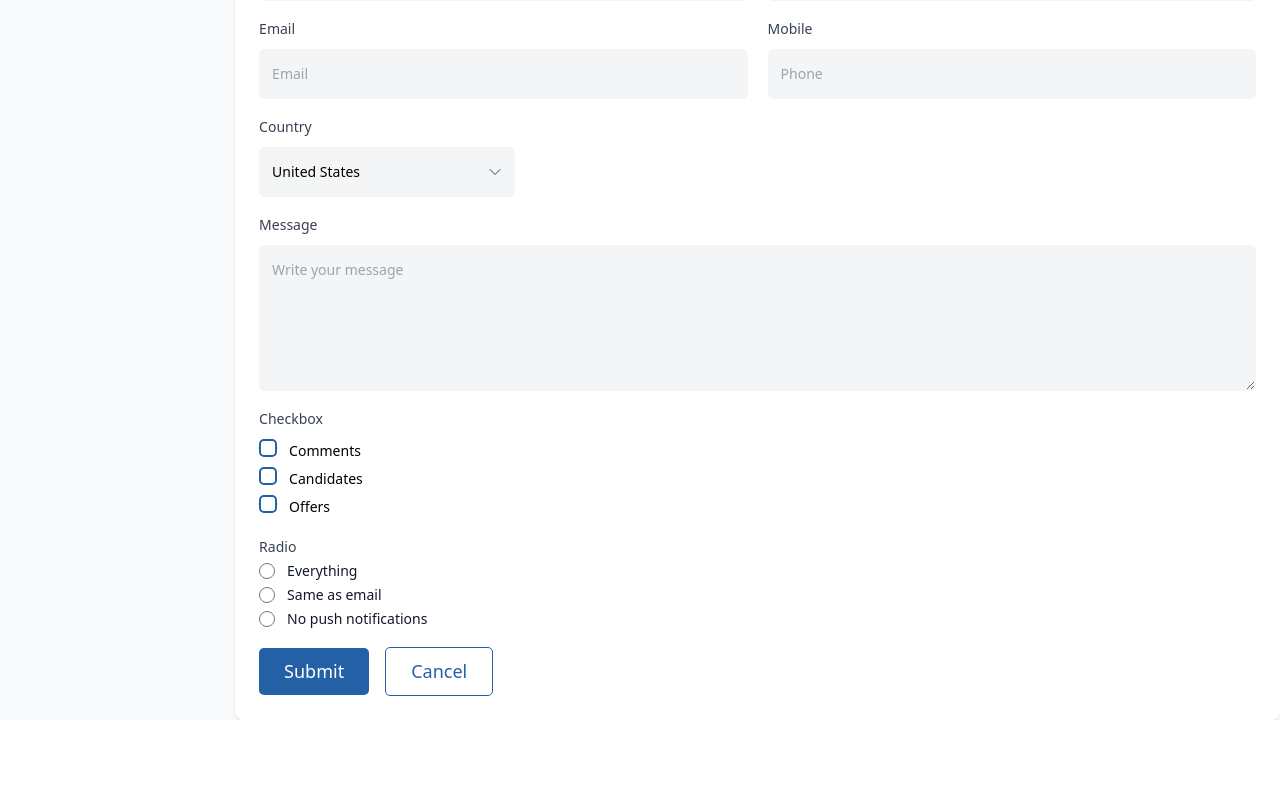
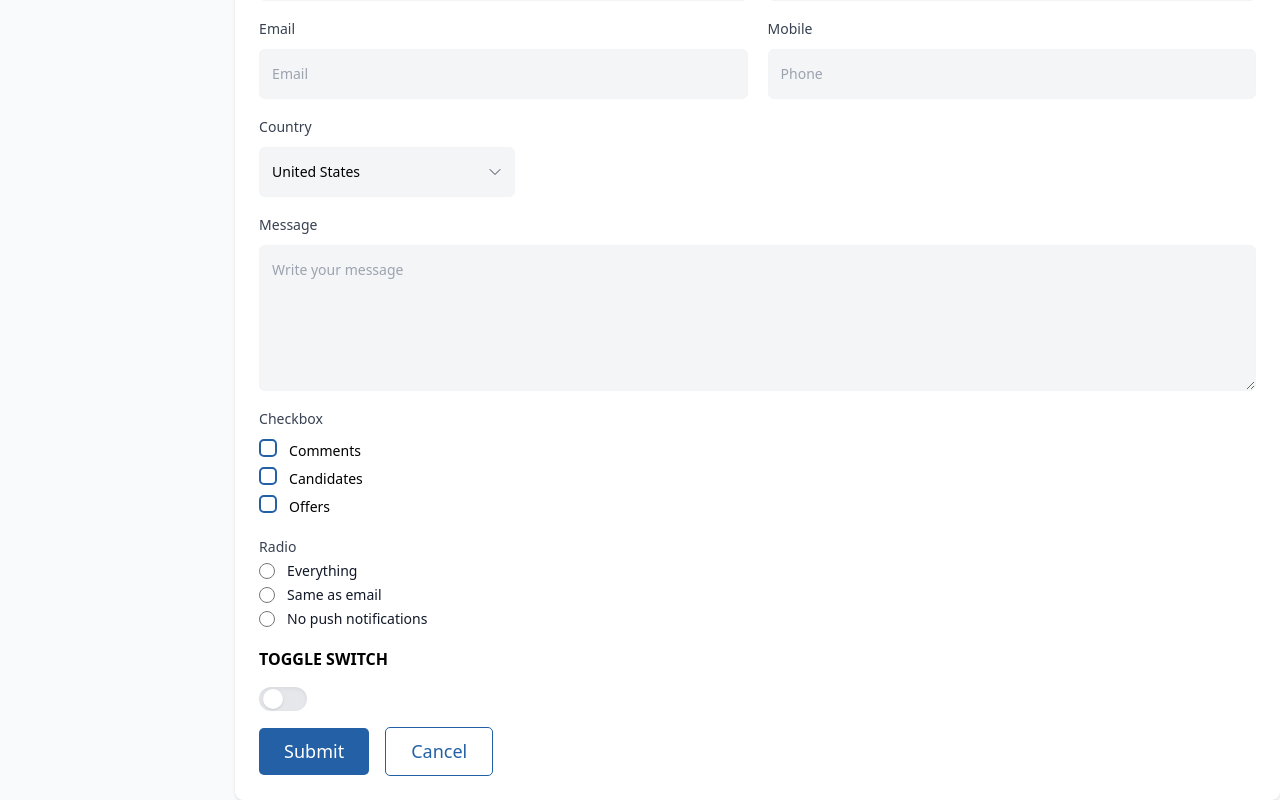
Before and after one commit to sabbir10s/admin-dashboard, a React (Vite) app: page /form in a window 1280 px wide. Shown: the part 249-1049 px from the top of the page. Before the commit the page ends 969 px from the top, so only its background shows below. Built offline with nearby package versions, Linux system fonts and the light colour scheme.

Commit message:
toggle switch added

```diff
--- a/src/components/shared/Sidebar/Sidebar.jsx
+++ b/src/components/shared/Sidebar/Sidebar.jsx
@@ -36,6 +36,9 @@ const Sidebar = ({ handleMobileSidebar }) => {
         <li>
           <ActiveLink to="/table">Table</ActiveLink>
         </li>
+        <li>
+          <ActiveLink to="/error">Error</ActiveLink>
+        </li>
       </ul>
     </div>
   );
--- /dev/null
+++ b/src/components/ui/Toggle/Toggle.css
@@ -0,0 +1,11 @@
+.toggle__dot {
+  top: 2px;
+  left: 3.5px;
+  transition: all 0.3s ease-in-out;
+}
+
+input:checked ~ .toggle__dot {
+  transform: translateX(100%);
+  left: 5px;
+  background-color: #2460a5;
+}
--- /dev/null
+++ b/src/components/ui/Toggle/Toggle.jsx
@@ -0,0 +1,17 @@
+import React from 'react';
+import './Toggle.css';
+const Toggle = () => {
+  return (
+    <div>
+      <label htmlFor="toggle" className="cursor-pointer">
+        <div className="relative">
+          <input id="toggle" type="checkbox" className="hidden" />
+          <div className="toggle__line w-12 h-6 bg-gray-200 rounded-full shadow-inner"></div>
+          <div className="toggle__dot absolute w-5 h-5 bg-white rounded-full shadow inset-y-0 left-0"></div>
+        </div>
+      </label>
+    </div>
+  );
+};
+
+export default Toggle;
--- a/src/pages/ErrorPage.jsx
+++ b/src/pages/ErrorPage.jsx
@@ -19,7 +19,7 @@ export default function ErrorPage() {
             {' '}
             <ButtonFill title="Go back home" />
           </Link>
-          <a href="#" className="text-sm font-semibold text-gray-900">
+          <a href="#f" className="text-sm font-semibold text-gray-900">
             Contact support <span aria-hidden="true">&rarr;</span>
           </a>
         </div>
--- a/src/pages/Form/Form.jsx
+++ b/src/pages/Form/Form.jsx
@@ -6,6 +6,7 @@ import { default as InputField } from '../../components/ui/Input/InputField';
 import Radio from '../../components/ui/Radio/Radio';
 import Select from '../../components/ui/Select/Select';
 import TextArea from '../../components/ui/TextArea/TextArea';
+import Toggle from '../../components/ui/Toggle/Toggle';
 
 const Form = () => {
   const [formData, setFormData] = useState();
@@ -81,6 +82,11 @@ const Form = () => {
           <Radio label="Same as email" />
           <Radio label="No push notifications" />
         </div>
+
+        <div>
+          <h2 className="uppercase font-bold my-4 block">Toggle switch</h2>
+          <Toggle />
+        </div>
         <div className="space-x-4">
           <ButtonFill title="Submit" />
           <ButtonOutline title="Cancel" />
```
